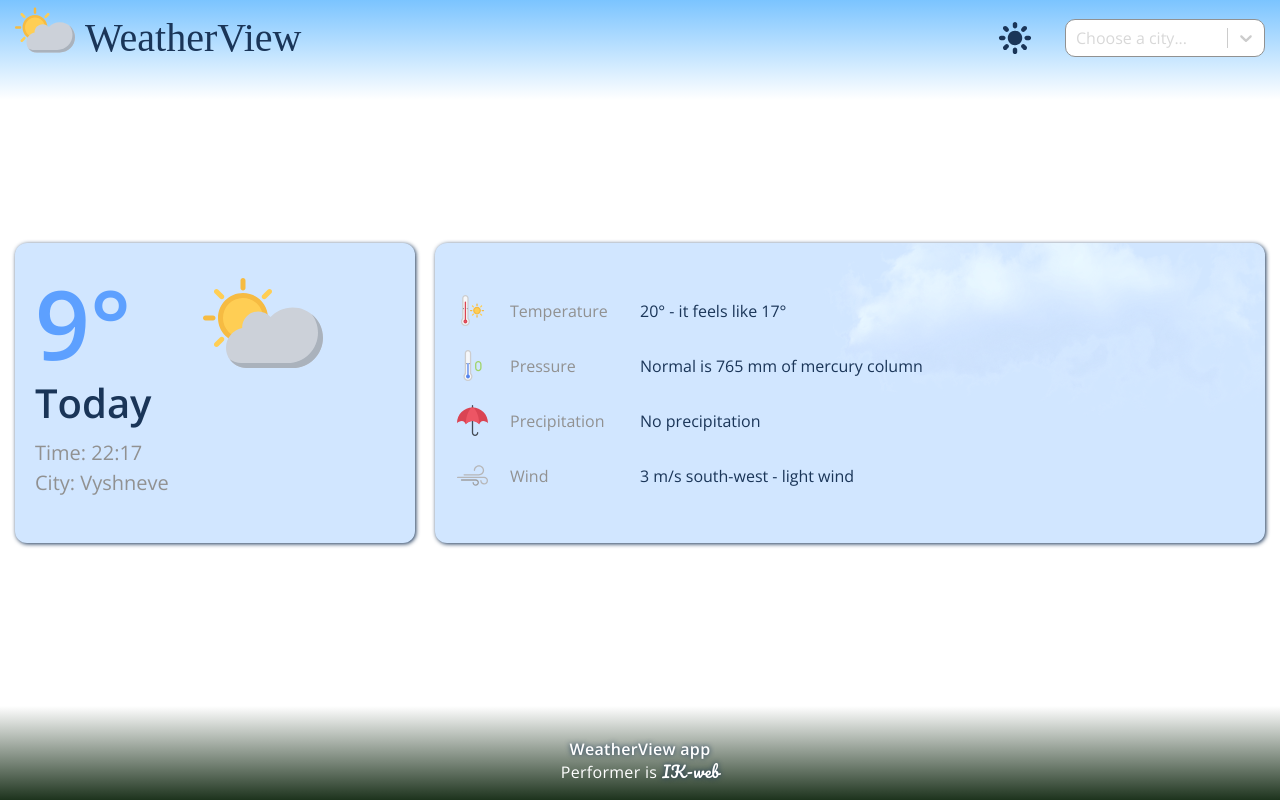
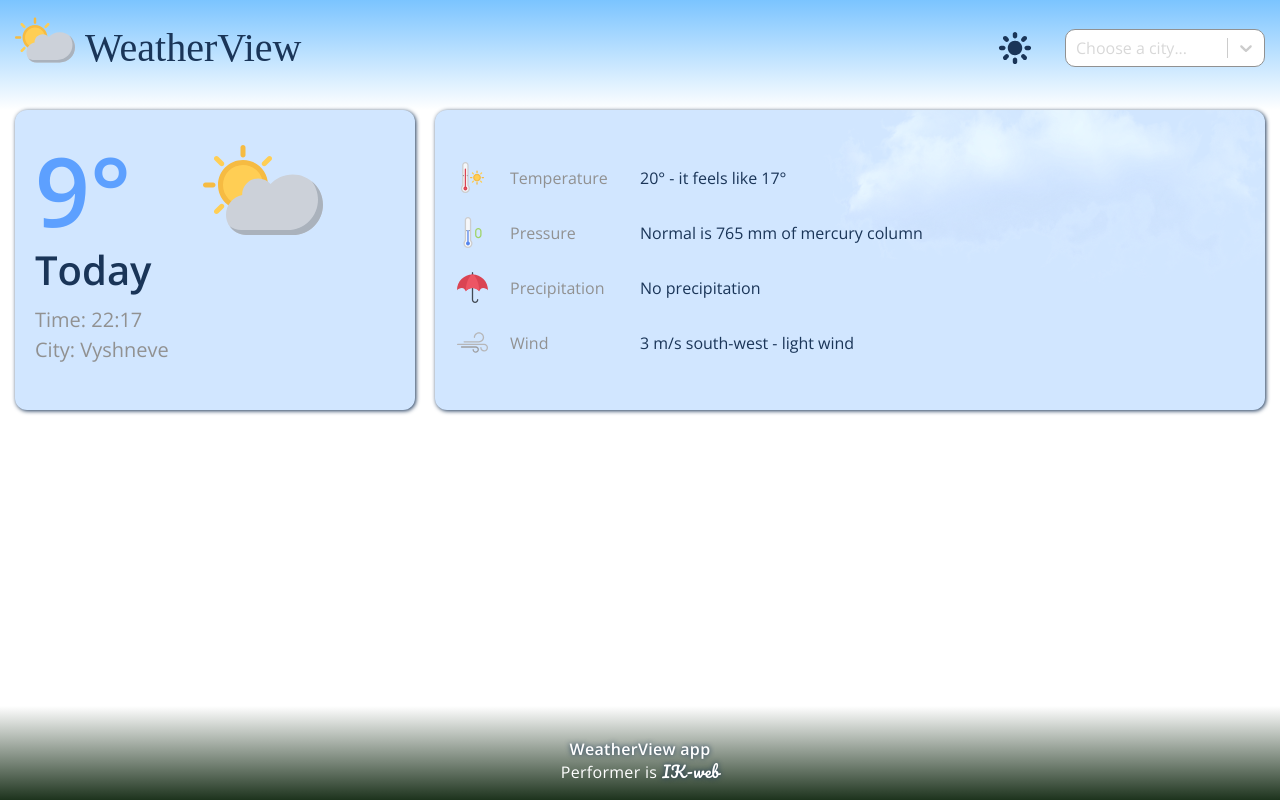
Before and after one commit to ik-web/weather-view, a React (Create React App) app: page / in a window 1280 px wide. Built offline with nearby package versions, Linux system fonts and the light colour scheme; a web font is replaced by a local one.

Commit message:
Fixed some styles

```diff
--- a/src/components/Header/Header.module.scss
+++ b/src/components/Header/Header.module.scss
@@ -2,10 +2,11 @@
 @import '../../styles/mixins';
 
 .header {
-  padding-bottom: 25px;
+  padding: 10px 0 25px;
   background: var(--color-header-bg-default);
 
   &__inner {
+    position: relative;
     display: grid;
     grid-template-columns: auto auto 1fr auto auto;
     align-items: center;
@@ -13,7 +14,7 @@
       "logo title . theme select"
     ;
 
-    @include tablet-large {
+    @include tablet {
       grid-template-columns: auto  1fr auto;
       grid-template-areas:
         "logo title theme"
@@ -37,13 +38,13 @@
     font-weight: 400;
     color: var(--color-default);
 
-    @include tablet-large {
+    @include tablet {
       padding: 0;
       text-align: center;
     }
 
     @include mobile {
-      font-size: 24px;
+      font-size: 26px;
     }
   }
 
@@ -76,7 +77,9 @@
 .header__select {
   grid-area: select;
 
-  @include tablet-large {
-    display: none;
+  @include tablet {
+    position: absolute;
+    right: 0;
+    bottom: -55px;
   }
 }
--- a/src/components/Main/Main.module.scss
+++ b/src/components/Main/Main.module.scss
@@ -4,9 +4,13 @@
 .main {
   display: grid;
   grid-template-columns: 1fr;
-  grid-template-rows: 1fr auto;
-  align-items: center;
+  grid-template-rows: auto auto;
+  align-items: start;
   height: 100%;
+
+  @include tablet {
+    padding-top: 50px;
+  }
 
   &__topBlock {
     display: grid;
--- a/src/components/Main/components/CurrentDay/CurrentDay.module.scss
+++ b/src/components/Main/components/CurrentDay/CurrentDay.module.scss
@@ -36,10 +36,6 @@
 
   &__bottomBlock {
     margin-top: 20px;
-
-    @include mobile {
-      margin-top: 10px;
-    }
   }
 
   &__temp {
--- a/src/styles/_mixins.scss
+++ b/src/styles/_mixins.scss
@@ -34,7 +34,7 @@
 }
 
 @mixin tablet {
-  @media (max-width: 800px) {
+  @media (max-width: 767px) {
     @content;
   }
 }
```
